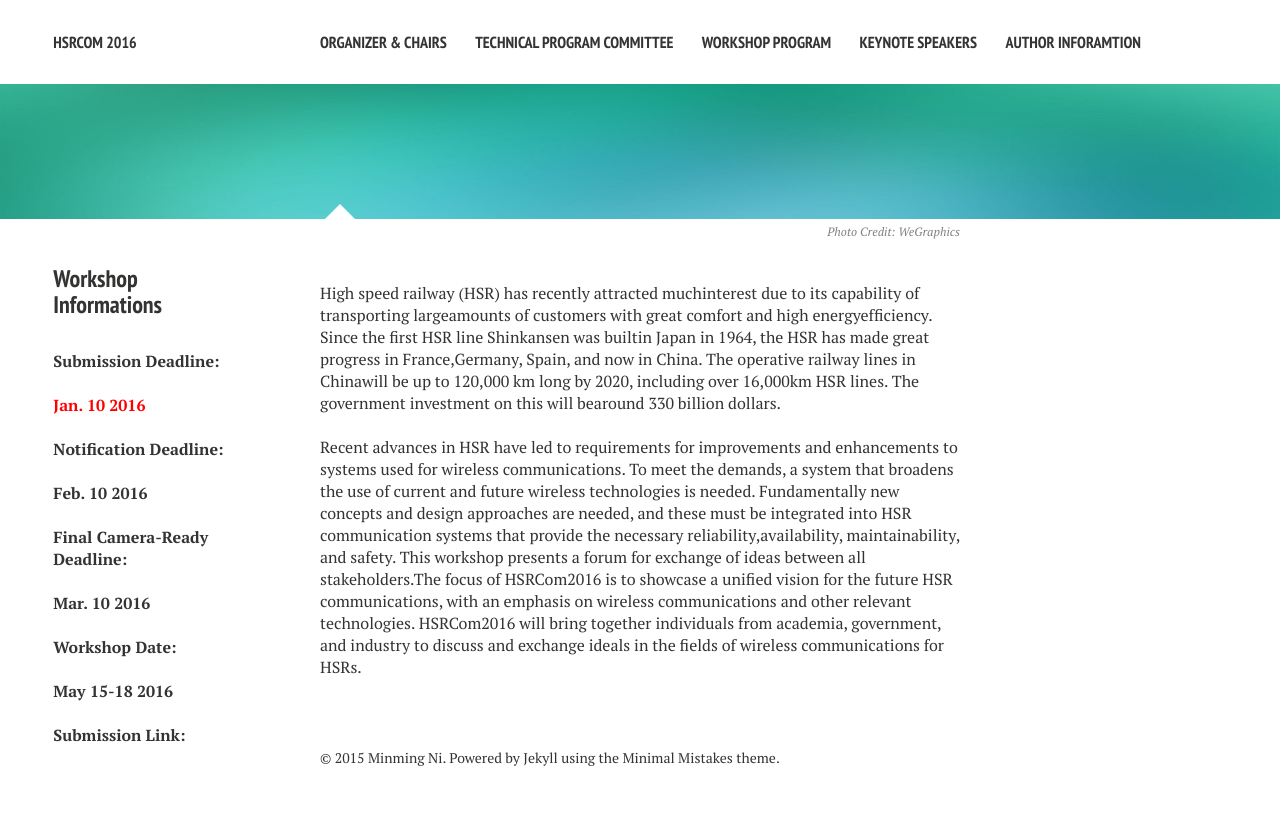
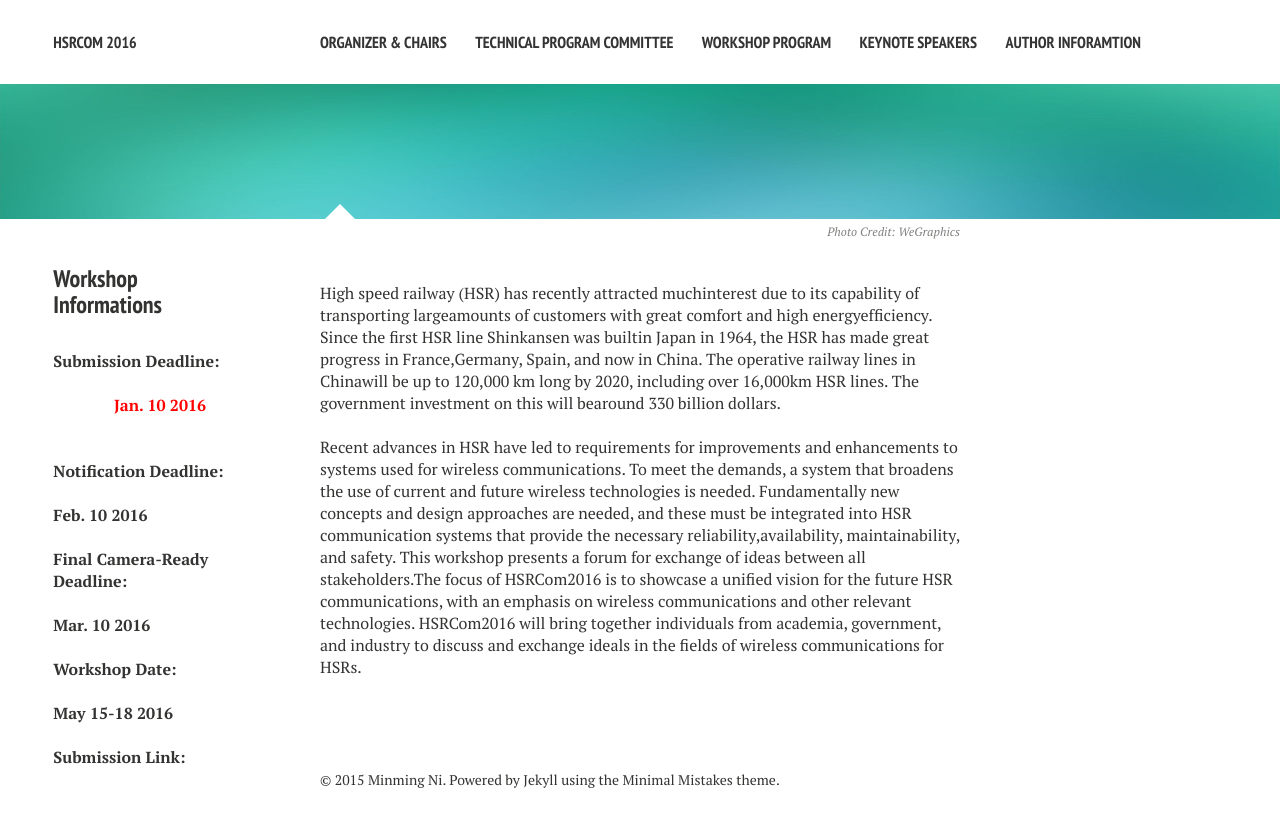
Before and after one commit to maxxx437/hsrcom2016, a Jekyll site: the page built from index.md, in a window 1280 px wide. Shown: the top 827 px of the page. Built offline with Jekyll 4.4.1, drawn with Linux system fonts in a browser that asks for light colours; nearby versions of some CDN libraries.

Commit message:
Update _author-bio.html

```diff
--- a/_includes/_author-bio.html
+++ b/_includes/_author-bio.html
@@ -18,7 +18,7 @@
 <strong>Submission Deadline:</strong>
 <BR>
 <BR>
-	<font color="red"><strong>Jan. 10 2016</strong></font>
+	<center><font color="red"><strong>Jan. 10 2016</strong></font></center>
 <BR>
 <BR>
 <strong>Notification Deadline:</strong>
```
